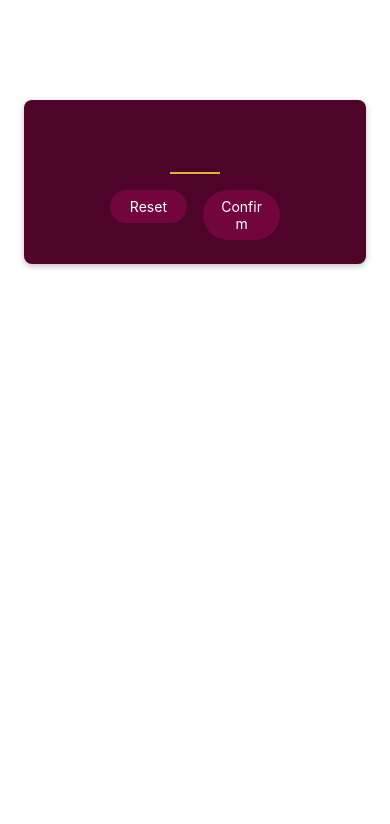
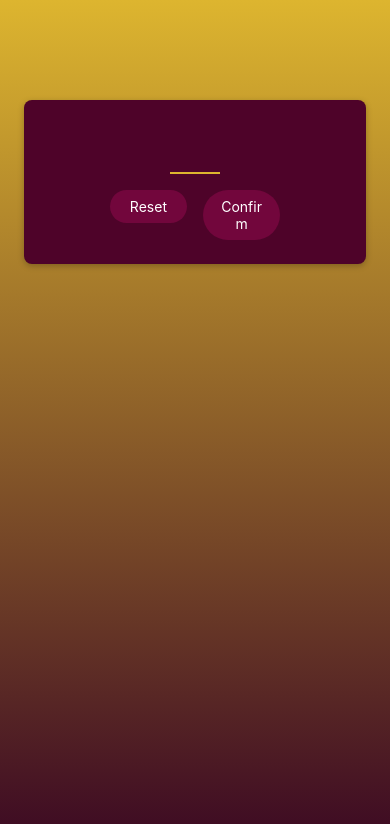
Before and after one commit to nowaveosu/react-native-updown, a React Native app: screen / in a window 390 px wide. Shown: the top 824 px of the page. Built offline with nearby package versions, Linux system fonts and the light colour scheme.

Commit message:
[Style] 그라데이션 배경

```diff
--- a/App.js
+++ b/App.js
@@ -1,9 +1,21 @@
 import { StatusBar } from "expo-status-bar";
 import { StyleSheet, Text, View } from "react-native";
 import StartGameScreen from "./screens/StartGameScreen";
+import { LinearGradient } from "expo-linear-gradient";
 
 export default function App() {
-  return <StartGameScreen />;
+  return (
+    <LinearGradient
+      colors={["#ddb52f", "#3c0923"]}
+      style={styles.rootScreen}
+    >
+      <StartGameScreen />
+    </LinearGradient>
+  );
 }
 
-const styles = StyleSheet.create({});
+const styles = StyleSheet.create({
+  rootScreen: {
+    flex: 1,
+  },
+});
--- a/package.json
+++ b/package.json
@@ -10,6 +10,7 @@
   },
   "dependencies": {
     "expo": "~51.0.28",
+    "expo-linear-gradient": "~13.0.2",
     "expo-status-bar": "~1.12.1",
     "react": "18.2.0",
     "react-native": "0.74.5"
```
Also changed, not shown: 1 other file (tests, documents, lock files or other folders).
